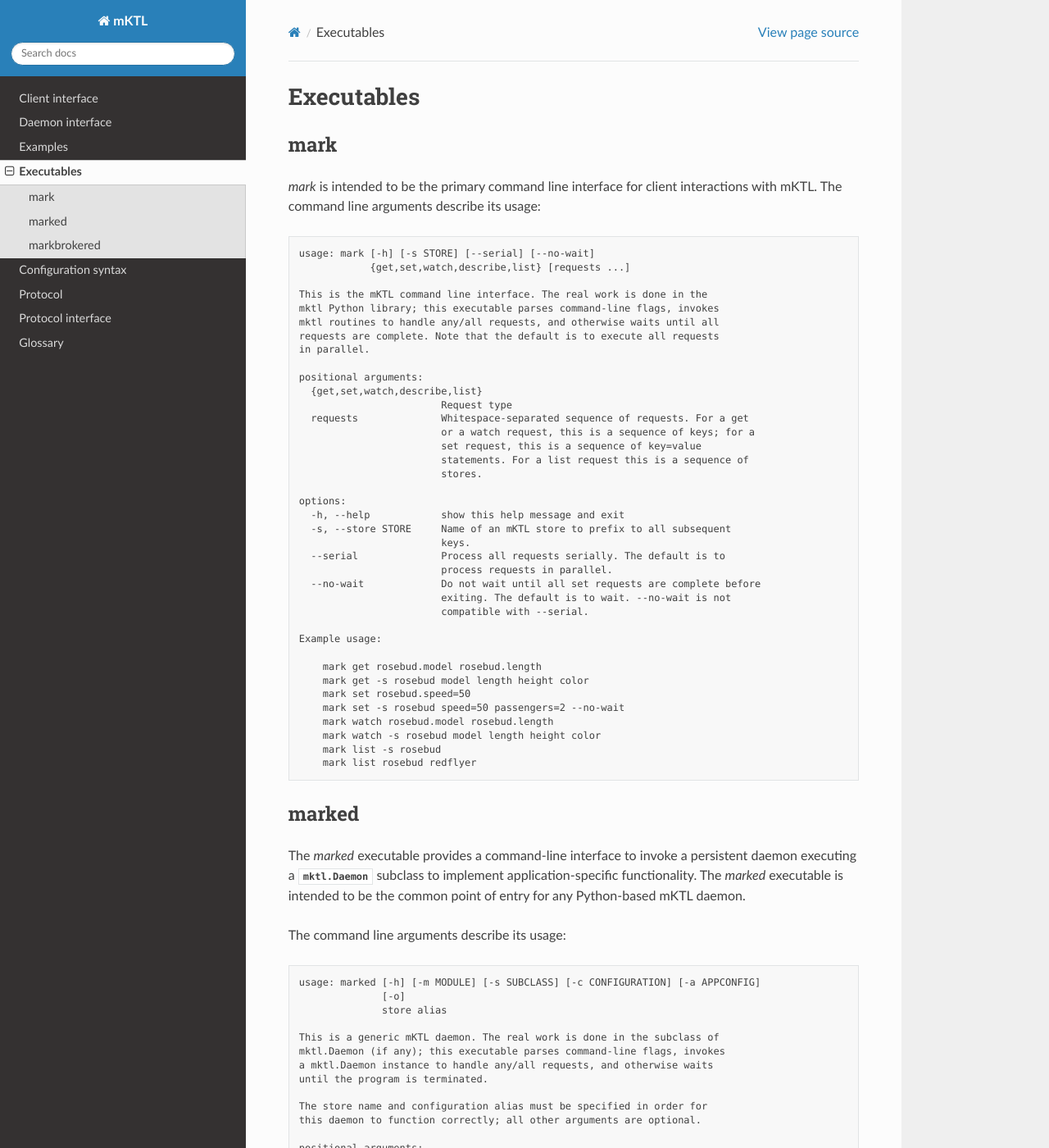
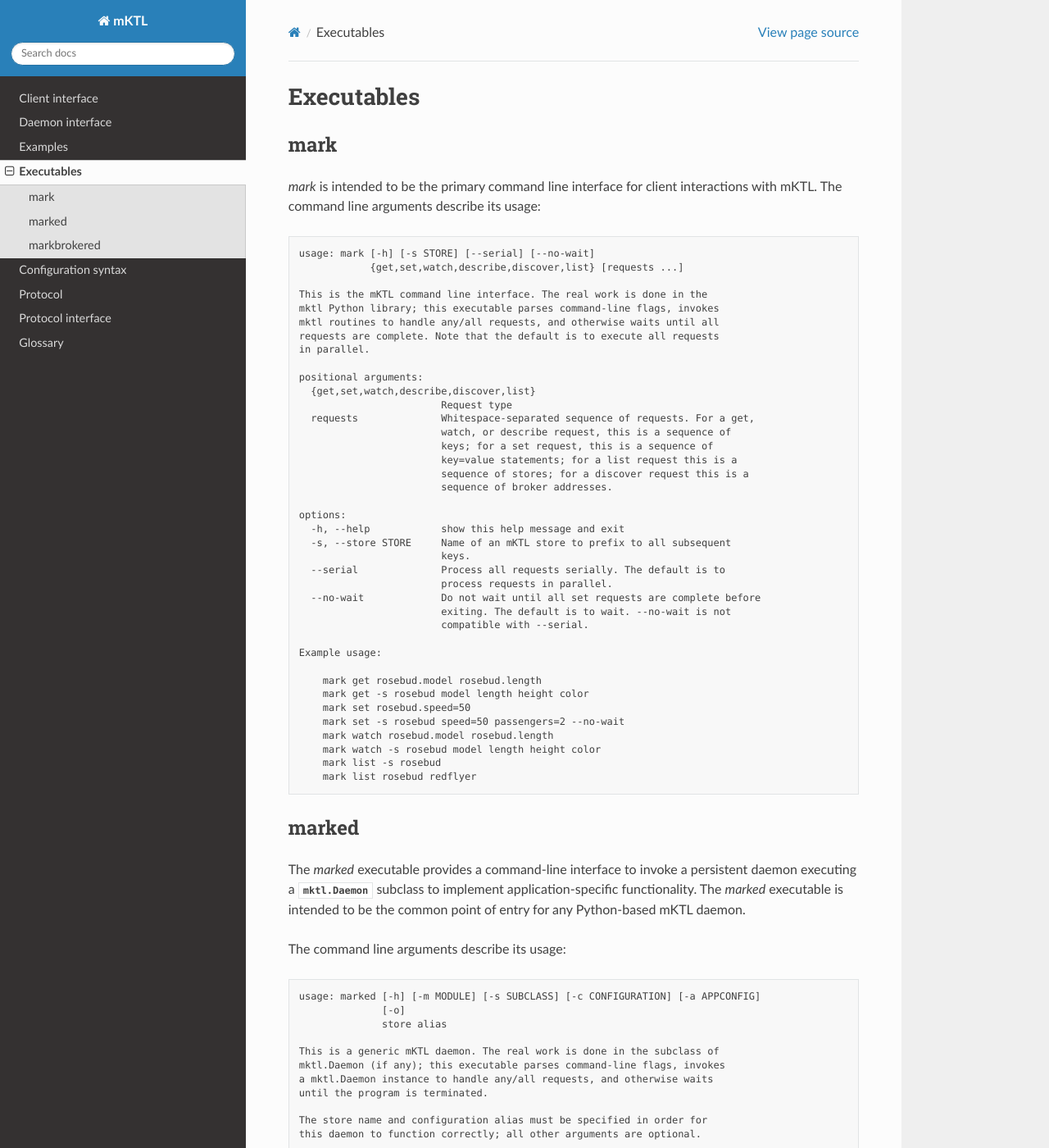
Before and after one commit to KeckObservatory/mKTL, a Sphinx documentation site: the page built from doc/executables.rst, in a window 1280 px wide and 1400 px high. Shown: the whole window at 82% size. Built offline with Sphinx 7.4.7 and the Read the Docs theme 3.1.0, drawn with Linux system fonts in a browser that asks for light colours.

Commit message:
Pick up the description of the new 'discover' command line option.

```diff
--- a/doc/mark.txt
+++ b/doc/mark.txt
@@ -1,5 +1,5 @@
 usage: mark [-h] [-s STORE] [--serial] [--no-wait]
-            {get,set,watch,describe,list} [requests ...]
+            {get,set,watch,describe,discover,list} [requests ...]
 
 This is the mKTL command line interface. The real work is done in the
 mktl Python library; this executable parses command-line flags, invokes
@@ -8,13 +8,14 @@ requests are complete. Note that the default is to execute all requests
 in parallel.
 
 positional arguments:
-  {get,set,watch,describe,list}
+  {get,set,watch,describe,discover,list}
                         Request type
-  requests              Whitespace-separated sequence of requests. For a get
-                        or a watch request, this is a sequence of keys; for a
-                        set request, this is a sequence of key=value
-                        statements. For a list request this is a sequence of
-                        stores.
+  requests              Whitespace-separated sequence of requests. For a get,
+                        watch, or describe request, this is a sequence of
+                        keys; for a set request, this is a sequence of
+                        key=value statements; for a list request this is a
+                        sequence of stores; for a discover request this is a
+                        sequence of broker addresses.
 
 options:
   -h, --help            show this help message and exit
```
